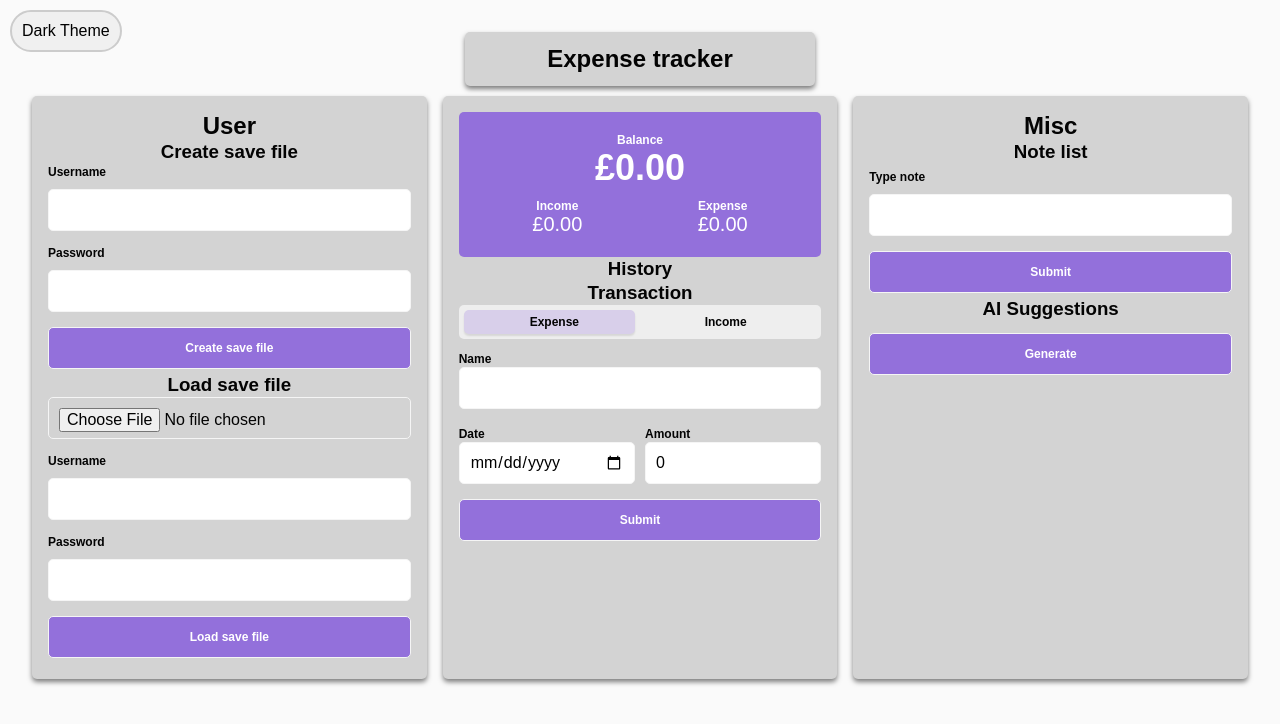
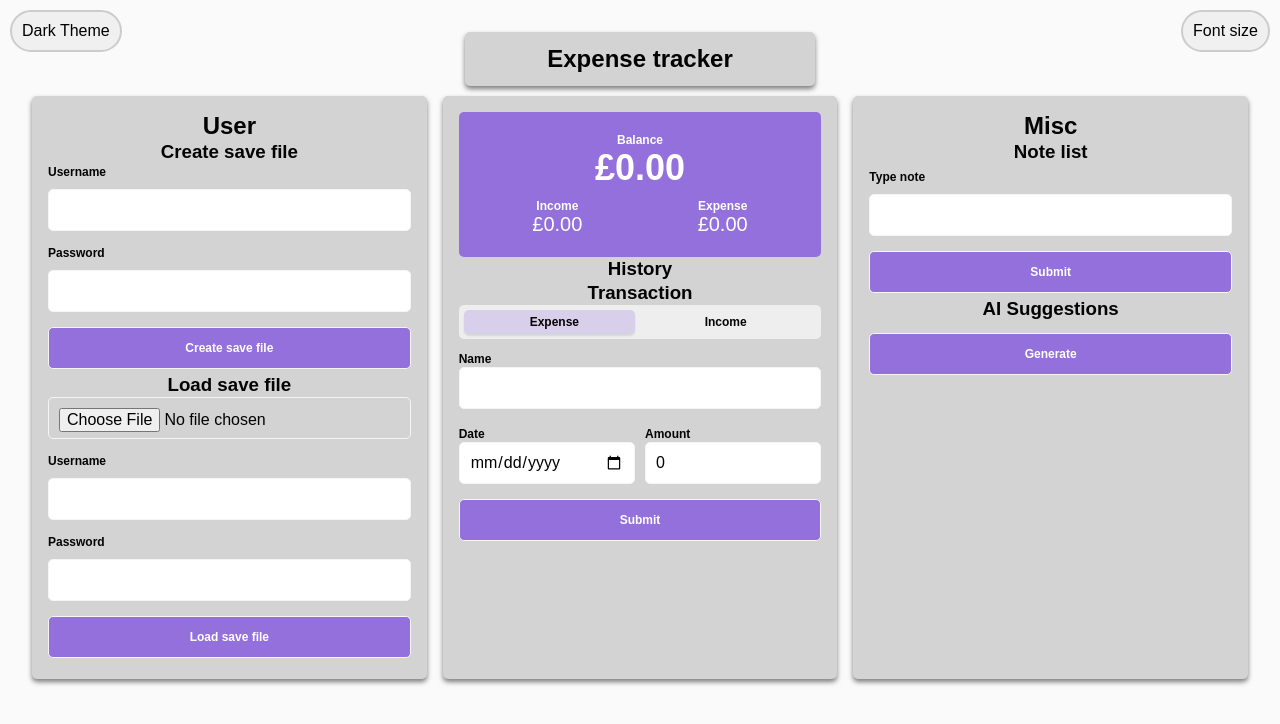
Before and after one commit to callumwwallace/Expense-tracker, a plain HTML site: page index.html in a window 1280 px wide. Drawn offline with nearby package versions, Linux system fonts and the light colour scheme.

Commit message:
Adjust font size
Added button for adjusting font size smaller, default, larger

```diff
--- a/index.html
+++ b/index.html
@@ -8,6 +8,7 @@
 </head>
 <body>
 <button id="theme-toggle" class="theme-toggle" aria-label="Toggle theme">Dark Theme</button>
+<button id="font-size-toggle" class="font-size-toggle" aria-label="Adjust font size">Font size</button>
 <h1 class = "titlebox">Expense tracker</h1>
 <main>
     <div class="container">
--- a/script.js
+++ b/script.js
@@ -215,3 +215,15 @@ document.addEventListener('DOMContentLoaded', function () {
     }
 
 });
+
+document.addEventListener('DOMContentLoaded', function () {
+    const fontSizeToggleButton = document.getElementById('font-size-toggle');
+    let currentFontSizeIndex = 0; // 0 for default, 1 for larger, -1 for smaller
+    const fontSizes = ['0.875em', '1em', '1.125em']; // Smaller, default, larger
+
+    fontSizeToggleButton.addEventListener('click', function () {
+        currentFontSizeIndex++;
+        if (currentFontSizeIndex > 1) currentFontSizeIndex = -1;
+        document.documentElement.style.fontSize = fontSizes[currentFontSizeIndex + 1];
+    });
+});
--- a/style.css
+++ b/style.css
@@ -330,3 +330,23 @@ body.dark-theme .titlebox {
     overflow-y: auto;
     margin-bottom: 3px;
 }
+
+.font-size-toggle {
+    cursor: pointer;
+    padding: 10px;
+    border-radius: 30px;
+    background-color: #f0f0f0;
+    border: 2px solid #ccc;
+    transition: background-color 0.3s, transform 0.3s;
+    position: fixed;
+    top: 10px;
+    right: 10px;
+    z-index: 1000;
+    font-family: "Arial Rounded MT Bold", sans-serif;
+    font-size: 1rem;
+}
+
+.font-size-toggle:hover {
+    background-color: #e0e0e0;
+    transform: scale(1.1);
+}
```
